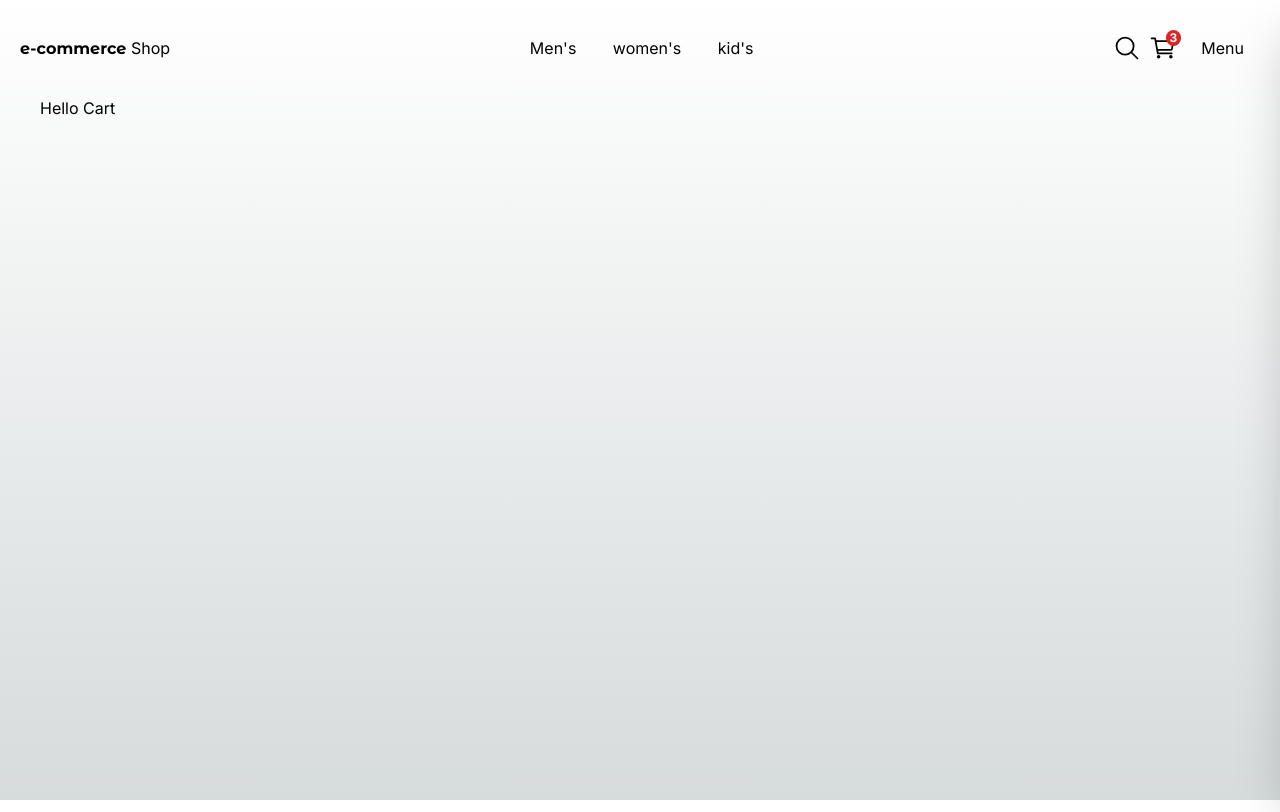
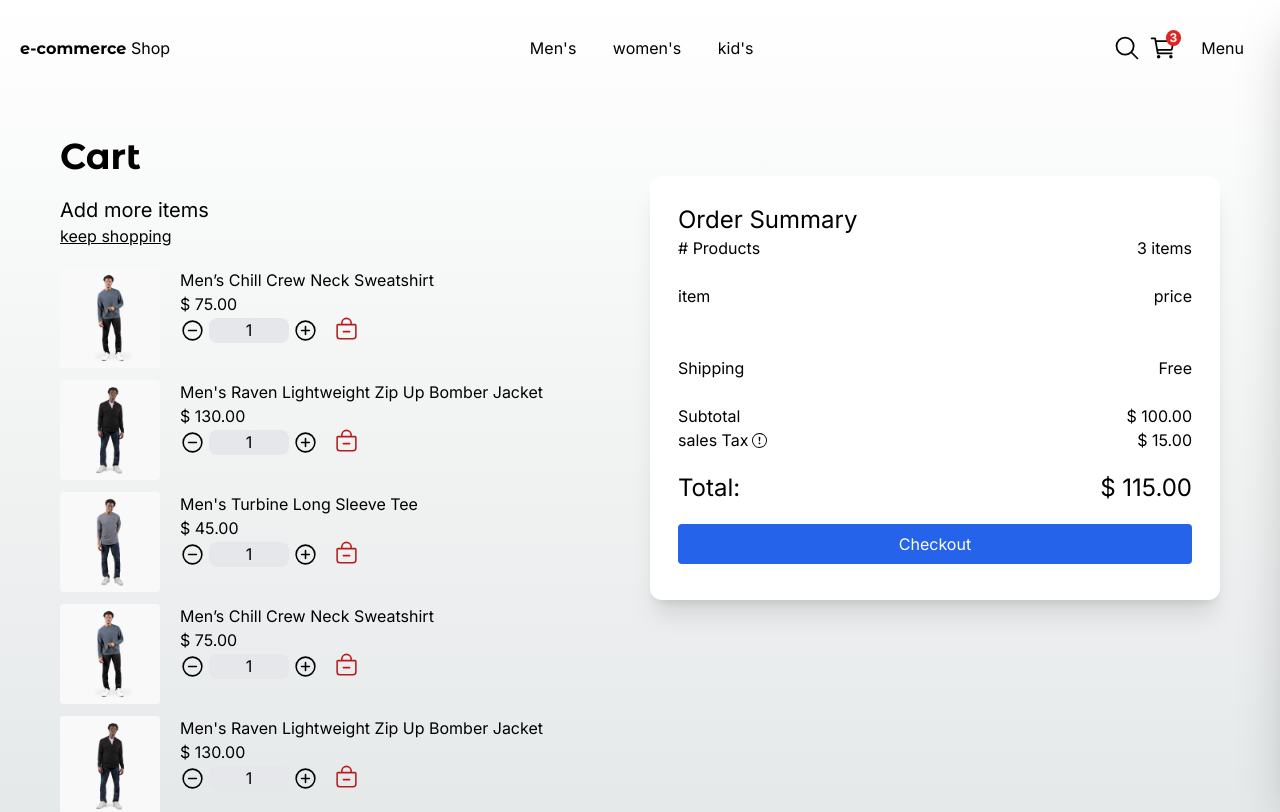
Before and after one commit to Huguez/e_commerce, a Next.js app: page /cart in a window 1280 px wide. Shown: the top 812 px of the page. Built offline with nearby package versions, Linux system fonts and the light colour scheme.

Commit message:
checkout screen done

```diff
--- a/src/app/(shop)/cart/page.tsx
+++ b/src/app/(shop)/cart/page.tsx
@@ -1,8 +1,100 @@
+import Image from "next/image"
+import Link from "next/link";
+
+import { QuantitySelector, Title } from "@/components";
+import { initialData } from "@/seed/seed";
+import { IoBagRemoveOutline } from "react-icons/io5";
+import { BsExclamationCircle } from "react-icons/bs";
+
+const productosCart = [
+   initialData.products[0],
+   initialData.products[2],
+   initialData.products[3],
+   initialData.products[0],
+   initialData.products[2],
+   initialData.products[3],
+   initialData.products[0],
+   initialData.products[2],
+   initialData.products[3],
+]
+
 
 export default function CartPage() {
    return (
-      <div>
-         <h1>Hello Cart</h1>
+      <div className="flex justify-center items-center lg:px-5 md:px-2">
+         <div className="flex flex-col w-9/12 md:w-full mb-10">
+
+            <Title  title="Cart" />
+
+            <div className="grid md:grid-cols-2 gap-5">
+               <div className="flex flex-col mt-5">
+                  <span className="text-xl">Add more items</span>
+
+                  <Link href="/" className="underline mb-5" >
+                     keep shopping
+                  </Link>
+                  {
+                     productosCart.map( ( p ) => (
+                        <div key={p.slug} className="flex mb-3">
+                           <Image
+                              src={`/products/${ p.images[0] }`}
+                              alt={ p.slug }
+                              width={100}
+                              height={100}
+                              style={{ height: "100px", width: "100px" }}
+                              className="mr-5 rounded"
+                           />
+                           <div>
+                              <p>{ p.title }</p>
+                              <p className="">$ { p.price.toFixed( 2 ) }</p>
+                              <div className="flex items-center">
+                                 <QuantitySelector selectQty={ 1 } />
+                                 <button> <IoBagRemoveOutline className="text-red-700 mb-1 ml-4"  size={ 25 } /> </button>
+                              </div>
+                           </div>
+                        </div>
+                     ) )
+                  }
+               </div>
+               <div>
+               <div className="bg-white rounded-xl shadow-xl p-7 ">
+                  <h2 className="text-2xl"> Order Summary </h2>
+
+                  <div className="grid grid-cols-2">
+                     <span> # Products </span>
+                     <span className="text-right"> 3 items </span>
+
+                     <span className="my-6">item</span>
+                     <span className="my-6 text-right">price</span>
+
+                     <span className="my-6">Shipping</span>
+                     <span className="my-6 text-right">Free</span>
+
+                     <span> Subtotal </span>
+                     <span className="text-right">$ 100.00 </span>
+
+
+                     <span className="flex items-center"> sales Tax <BsExclamationCircle className="ml-1" size={15} /> </span>
+                     <span className="text-right">$ 15.00 </span>
+
+                     <span className="mt-5 text-2xl"> Total: </span>
+                     <span className="mt-5 text-2xl text-right">$ 115.00 </span>
+
+                  </div>
+                  <div className="mt-5 mb-2 w-full">
+                     <Link
+                        className="flex btn-primary justify-center"
+                        href={"/checkout/address"}
+                     >
+                        Checkout
+                     </Link>
+                  </div>
+               </div>
+               </div>
+
+            </div>
+
+         </div>
       </div>
    );
 }
--- a/src/components/ui/title/Title.tsx
+++ b/src/components/ui/title/Title.tsx
@@ -10,7 +10,7 @@ interface props {
 
 export const Title = ( { title, subtitle, className }: props ) => {
    return (
-      <div className={ `mt-3 ${ className }` }>
+      <div className={ `mt-2 ${ className }` }>
          <h1 className={`${ monse.className }  antialiased text-4xl font-semibold mt-8`}> { title } </h1>
          { subtitle && <h3 className='text-xl my-3'> { subtitle } </h3> }
       </div>
```
Also changed, not shown: src/components/cart/index.ts (added).
